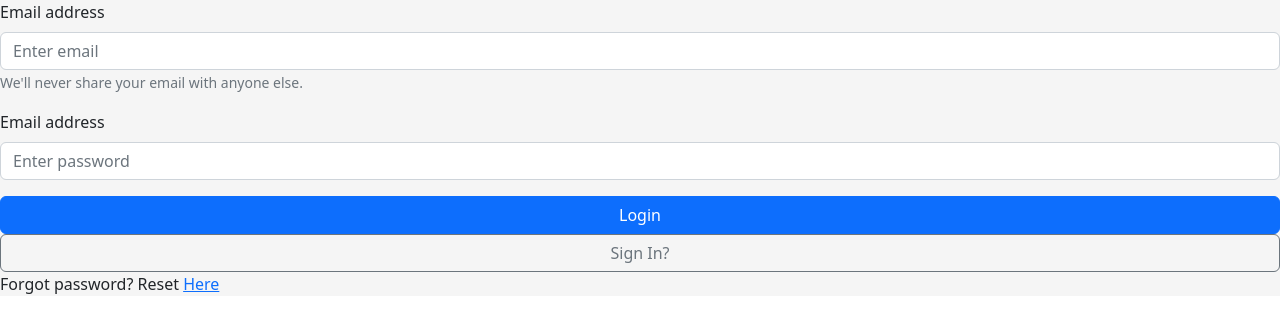
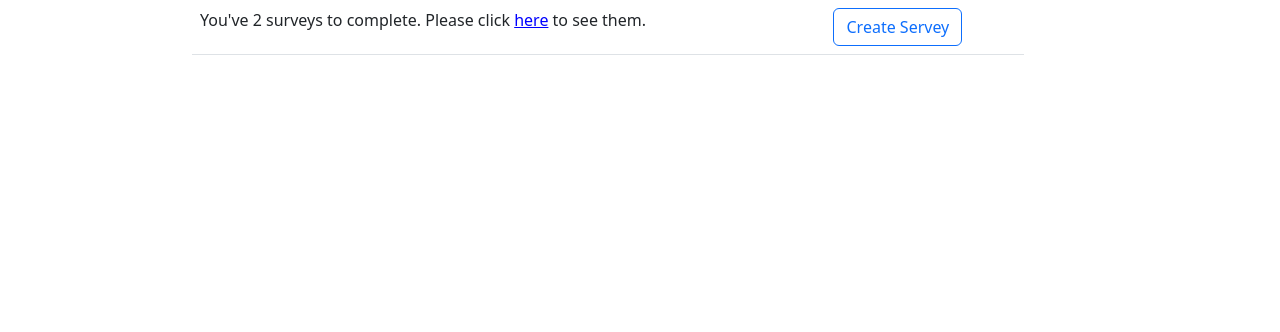
Before and after one commit to RaviBellam/MFE, a React (Create React App) app in the folder muit-feedo-app/: page / in a window 1280 px wide. Shown: the top 332 px of the page. Built offline with nearby package versions, Linux system fonts and the light colour scheme.

Commit message:
Implement a header section #13

```diff
--- a/muit-feedo-app/src/components/view/FeedoContent.js
+++ b/muit-feedo-app/src/components/view/FeedoContent.js
@@ -1,10 +1,10 @@
-function FeedoContent(){
-    return(
-        <>
-            <div>
-                This is the main content of the feedo application like surveys and their questions will be dispalyed here.
-            </div>
-        </>
+import FeedoHeader from './FeedoHeader';
+
+function FeedoContent() {
+    return (
+        <div className='feedo-center'>
+            <FeedoHeader></FeedoHeader>
+        </div>
     );
 }
 export default FeedoContent;
--- a/muit-feedo-app/src/components/view/FeedoHeader.js
+++ b/muit-feedo-app/src/components/view/FeedoHeader.js
@@ -2,24 +2,43 @@ import Button from "react-bootstrap/Button";
 import Row from "react-bootstrap/Row";
 import Col from "react-bootstrap/Col";
 import Table from "react-bootstrap/Table";
+import FeedoSurveysList from "./FeedoSurveysList";
+import React, { useState } from "react";
 
-function FeedoHeader(){
-    return(
+
+function FeedoHeader() {
+    const [show, setShowValue] = useState(false);
+
+    const showSurveys = () => {
+        if (show === false) {
+            setShowValue(true);
+        }
+    }
+
+    return (
+        <div >
             <Row>
                 <Col>
                     <Table>
+                        <tbody>
                             <tr>
-                        <td>You've 2 surveys to complete. Please click
-                        <a href="#1">Here</a>
-                        to see them.
+                                <td><span>You've 2 surveys to complete. Please click </span>
+                                    <u onClick={() => showSurveys()} className="feedo-link">here</u>
+                                    <span> to see them.</span>
                                 </td>
                                 <td>
                                     <Button variant="outline-primary">Create Servey</Button>
                                 </td>
                             </tr>
+                        </tbody>
                     </Table>
                 </Col>
             </Row>
+            {
+                show && <FeedoSurveysList />
+            }
+        </div>
+
     );
 }
 export default FeedoHeader;
--- /dev/null
+++ b/muit-feedo-app/src/components/view/FeedoSurveysList.js
@@ -0,0 +1,23 @@
+import Accordion from 'react-bootstrap/Accordion';
+import '../../styles/feedo.css';
+
+function FeedoSurveysList() {
+    return (
+        <Accordion >
+            <Accordion.Item eventKey="0">
+                <Accordion.Header className='accordion-btn' >survey 1</Accordion.Header>
+                <Accordion.Body>
+                    Survey 1 Body
+                </Accordion.Body>
+            </Accordion.Item>
+            <Accordion.Item eventKey="1">
+                <Accordion.Header >survey 2</Accordion.Header>
+                <Accordion.Body>
+                    Survey 2 Body
+                </Accordion.Body>
+            </Accordion.Item>
+        </Accordion>
+    );
+}
+
+export default FeedoSurveysList;
--- a/muit-feedo-app/src/index.js
+++ b/muit-feedo-app/src/index.js
@@ -3,12 +3,12 @@ import ReactDOM from 'react-dom/client';
 import './index.css';
 import reportWebVitals from './reportWebVitals';
 import 'bootstrap/dist/css/bootstrap.min.css';
-import LoginView from './components/view/LoginView';
+import FeedoContent from './components/view/FeedoContent';
 
 const root = ReactDOM.createRoot(document.getElementById('root'));
 root.render(
   <React.StrictMode>
-    <LoginView />
+    <FeedoContent />
   </React.StrictMode>
 );
 
--- /dev/null
+++ b/muit-feedo-app/src/styles/feedo.css
@@ -0,0 +1,9 @@
+.feedo-center{
+  margin-left : 15%;
+  margin-right : 20%;
+}
+
+.feedo-link{
+  color : blue;
+  cursor: pointer;
+}
```
Also changed, not shown: muit-feedo-app/src/components/view/FeedoCreateSurveyPage.js (added). Lines whose indentation alone changed are shown as unchanged.
